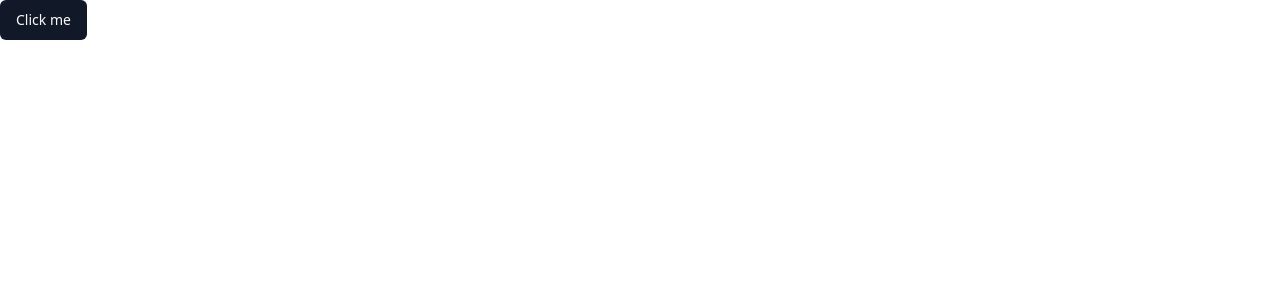
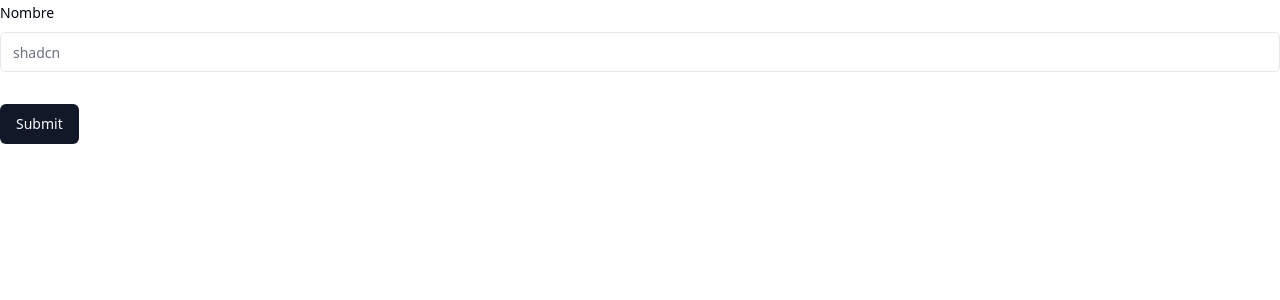
Before and after one commit to Antelmo7/jaticon_centro_acopio_ui, a React (Vite) app: page / in a window 1280 px wide. Shown: the top 300 px of the page. Built offline with nearby package versions, Linux system fonts and the light colour scheme.

Commit message:
Form de prueba

```diff
--- a/src/App.jsx
+++ b/src/App.jsx
@@ -1,9 +1,9 @@
-import { Button } from "@/components/ui/button"
+import { ProfileForm } from "./pages/login_page"
 
 export default function Home() {
   return (
     <div>
-      <Button>Click me</Button>
+      <ProfileForm />
     </div>
   )
 }
--- /dev/null
+++ b/src/components/ui/input.jsx
@@ -0,0 +1,19 @@
+import * as React from "react"
+
+import { cn } from "@/lib/utils"
+
+const Input = React.forwardRef(({ className, type, ...props }, ref) => {
+  return (
+    (<input
+      type={type}
+      className={cn(
+        "flex h-10 w-full rounded-md border border-input bg-background px-3 py-2 text-sm ring-offset-background file:border-0 file:bg-transparent file:text-sm file:font-medium file:text-foreground placeholder:text-muted-foreground focus-visible:outline-none focus-visible:ring-2 focus-visible:ring-ring focus-visible:ring-offset-2 disabled:cursor-not-allowed disabled:opacity-50",
+        className
+      )}
+      ref={ref}
+      {...props} />)
+  );
+})
+Input.displayName = "Input"
+
+export { Input }
--- a/src/pages/login_page.jsx
+++ b/src/pages/login_page.jsx
@@ -1,23 +1,30 @@
-"use client"
-
 import { zodResolver } from "@hookform/resolvers/zod"
 import { useForm } from "react-hook-form"
 import { z } from "zod"
 
-import { Form } from "@/components/ui/form"
+import { Button } from "@/components/ui/button"
+import {
+    Form,
+    FormControl,
+    FormField,
+    FormItem,
+    FormLabel,
+    FormMessage,
+} from "@/components/ui/form"
+import { Input } from "@/components/ui/input"
 
 const formSchema = z.object({
-    username: z.string().min(2, {
-        message: "Username must be at least 2 characters.",
+    name: z.string().min(8, {
+        message: "Nombre debe tener minimo 8 caracteres",
     }),
 })
 
 export function ProfileForm() {
     // 1. Define your form.
-    const form = useForm ({
+    const form = useForm  ({
         resolver: zodResolver(formSchema),
         defaultValues: {
-            username: "",
+            name: "",
         },
     })
 
@@ -29,6 +36,23 @@
     }
 
     return (
-        <Form />
-    );
+        <Form {...form}>
+            <form onSubmit={form.handleSubmit(onSubmit)} className="space-y-8">
+                <FormField
+                    control={form.control}
+                    name="name"
+                    render={({ field }) => (
+                        <FormItem>
+                            <FormLabel>Nombre</FormLabel>
+                            <FormControl>
+                                <Input placeholder="shadcn" {...field} />
+                            </FormControl>
+                            <FormMessage />
+                        </FormItem>
+                    )}
+                />
+                <Button type="submit">Submit</Button>
+            </form>
+        </Form>
+    )
 }
```
Also changed, not shown: src/components/layout/index.jsx (added).
